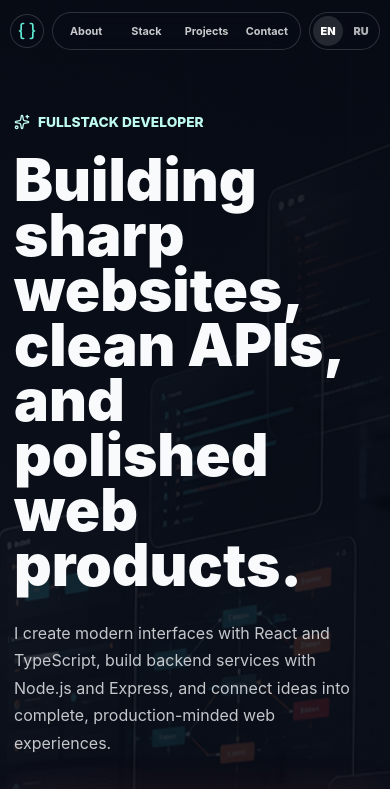
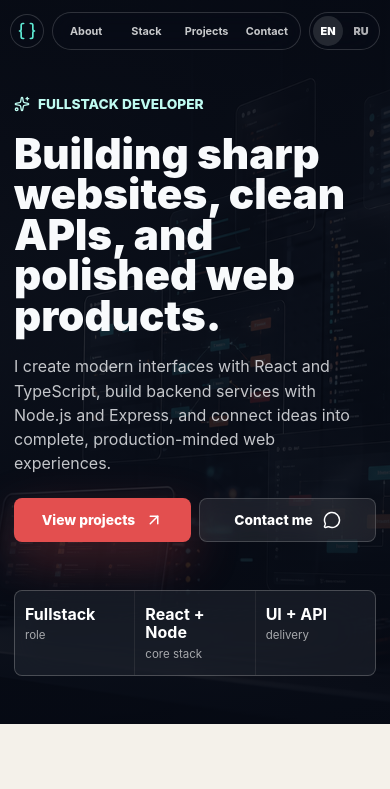
Before and after one commit to Aleks-man/portfolio, a React (Vite) app: page / in a window 390 px wide. Shown: the top 789 px of the page. Built offline with nearby package versions, Linux system fonts and the light colour scheme.

Commit message:
Add bilingual portfolio sections and mobile navigation

```diff
--- a/src/App.css
+++ b/src/App.css
@@ -45,6 +45,10 @@ main {
   justify-content: space-between;
   gap: 20px;
   min-width: 0;
+}
+
+.mobile-bottom-nav {
+  display: none;
 }
 
 .nav__brand,
@@ -593,7 +597,7 @@ h3 {
   }
 }
 
-@media (max-width: 700px) {
+@media (max-width: 820px) {
   .nav {
     width: min(100% - 20px, 1180px);
     height: 62px;
@@ -601,6 +605,12 @@ h3 {
     align-items: center;
     justify-content: space-between;
     gap: 8px;
+    transition:
+      transform 220ms ease,
+      width 220ms ease,
+      background 220ms ease,
+      box-shadow 220ms ease;
+    z-index: 20;
   }
 
   .nav__brand {
@@ -652,6 +662,57 @@ h3 {
     font-size: 0.68rem;
   }
 
+  .mobile-bottom-nav {
+    position: fixed;
+    z-index: 1000;
+    right: 10px;
+    bottom: max(10px, env(safe-area-inset-bottom));
+    left: 10px;
+    height: 54px;
+    display: flex;
+    align-items: center;
+    justify-content: space-between;
+    gap: 4px;
+    padding: 5px;
+    border: 1px solid rgba(255, 255, 255, 0.16);
+    border-radius: 999px;
+    background: rgba(8, 13, 25, 0.86);
+    box-shadow: 0 18px 44px rgba(5, 10, 20, 0.34);
+    backdrop-filter: blur(22px);
+    opacity: 0;
+    pointer-events: none;
+    transform: translateY(calc(100% + 18px));
+    transition:
+      opacity 180ms ease,
+      transform 220ms ease;
+  }
+
+  .mobile-bottom-nav.is-visible {
+    opacity: 1;
+    pointer-events: auto;
+    transform: translateY(0);
+  }
+
+  .mobile-bottom-nav a {
+    flex: 1 1 0;
+    min-width: 0;
+    height: 42px;
+    display: inline-flex;
+    align-items: center;
+    justify-content: center;
+    border-radius: 999px;
+    color: rgba(255, 255, 255, 0.78);
+    font-size: 0.72rem;
+    font-weight: 800;
+    text-align: center;
+    text-decoration: none;
+  }
+
+  .mobile-bottom-nav a:active {
+    color: #ffffff;
+    background: rgba(255, 255, 255, 0.12);
+  }
+
   .hero__content,
   .section,
   .contact,
@@ -660,29 +721,63 @@ h3 {
   }
 
   .hero__content {
-    padding-top: 52px;
+    padding-top: 34px;
+    padding-bottom: 48px;
   }
 
   h1 {
-    font-size: clamp(2.65rem, 15vw, 4.2rem);
+    font-size: clamp(2.25rem, 10.8vw, 3.6rem);
+    line-height: 0.96;
+  }
+
+  main:lang(ru) h1 {
+    font-size: clamp(2rem, 9.8vw, 3.15rem);
   }
 
   .hero__lead {
+    margin-top: 18px;
+    font-size: 1rem;
+    line-height: 1.52;
+  }
+
+  .hero__actions {
+    gap: 8px;
+    margin-top: 22px;
+  }
+
+  .hero__actions .button {
+    flex: 1 1 calc(50% - 4px);
+    min-width: 0;
+    min-height: 44px;
+    padding: 0 12px;
+    box-sizing: border-box;
+    font-size: 0.86rem;
+  }
+
+  .hero__panel {
+    width: 100%;
+    grid-template-columns: repeat(3, minmax(0, 1fr));
+  }
+
+  .stat {
+    padding: 14px 10px;
+  }
+
+  .stat strong {
     font-size: 1rem;
   }
 
-  .hero__actions,
+  .stat span {
+    font-size: 0.72rem;
+  }
+
   .contact__actions {
     flex-direction: column;
   }
 
-  .button {
+  .contact__actions .button {
     width: 100%;
     box-sizing: border-box;
-  }
-
-  .hero__panel {
-    grid-template-columns: 1fr;
   }
 
   .section {
@@ -709,5 +804,6 @@ h3 {
   .footer {
     align-items: flex-start;
     flex-direction: column;
+    padding-bottom: 88px;
   }
 }
--- a/src/App.tsx
+++ b/src/App.tsx
@@ -3,6 +3,7 @@ import { AboutSection } from './components/AboutSection'
 import { ApproachSection } from './components/ApproachSection'
 import { ContactSection } from './components/ContactSection'
 import { HeroSection } from './components/HeroSection'
+import { MobileBottomNavigation } from './components/MobileBottomNavigation'
 import { Navigation } from './components/Navigation'
 import { PageFooter } from './components/PageFooter'
 import { ProcessSection } from './components/ProcessSection'
@@ -18,6 +19,8 @@ function App() {
 
   return (
     <main lang={language}>
+      <MobileBottomNavigation nav={t.nav} />
+
       <section className="hero" id="top">
         <div className="hero__media" aria-hidden="true">
           <img src="/hero-workspace.png" alt="" />
--- /dev/null
+++ b/src/components/MobileBottomNavigation.tsx
@@ -0,0 +1,38 @@
+import { useEffect, useState } from 'react'
+import type { PortfolioContent } from '../content/portfolio'
+
+type MobileBottomNavigationProps = {
+  nav: PortfolioContent['nav']
+}
+
+export function MobileBottomNavigation({ nav }: MobileBottomNavigationProps) {
+  const [isVisible, setIsVisible] = useState(false)
+
+  useEffect(() => {
+    const handleScroll = () => {
+      const scrollTop = window.scrollY || document.documentElement.scrollTop
+
+      setIsVisible(scrollTop > 24)
+    }
+
+    handleScroll()
+    window.addEventListener('scroll', handleScroll, { passive: true })
+
+    return () => {
+      window.removeEventListener('scroll', handleScroll)
+    }
+  }, [])
+
+  return (
+    <nav
+      className={`mobile-bottom-nav${isVisible ? ' is-visible' : ''}`}
+      aria-label={nav.aria}
+    >
+      {nav.links.map(([label, href]) => (
+        <a href={href} key={href}>
+          {label}
+        </a>
+      ))}
+    </nav>
+  )
+}
```
